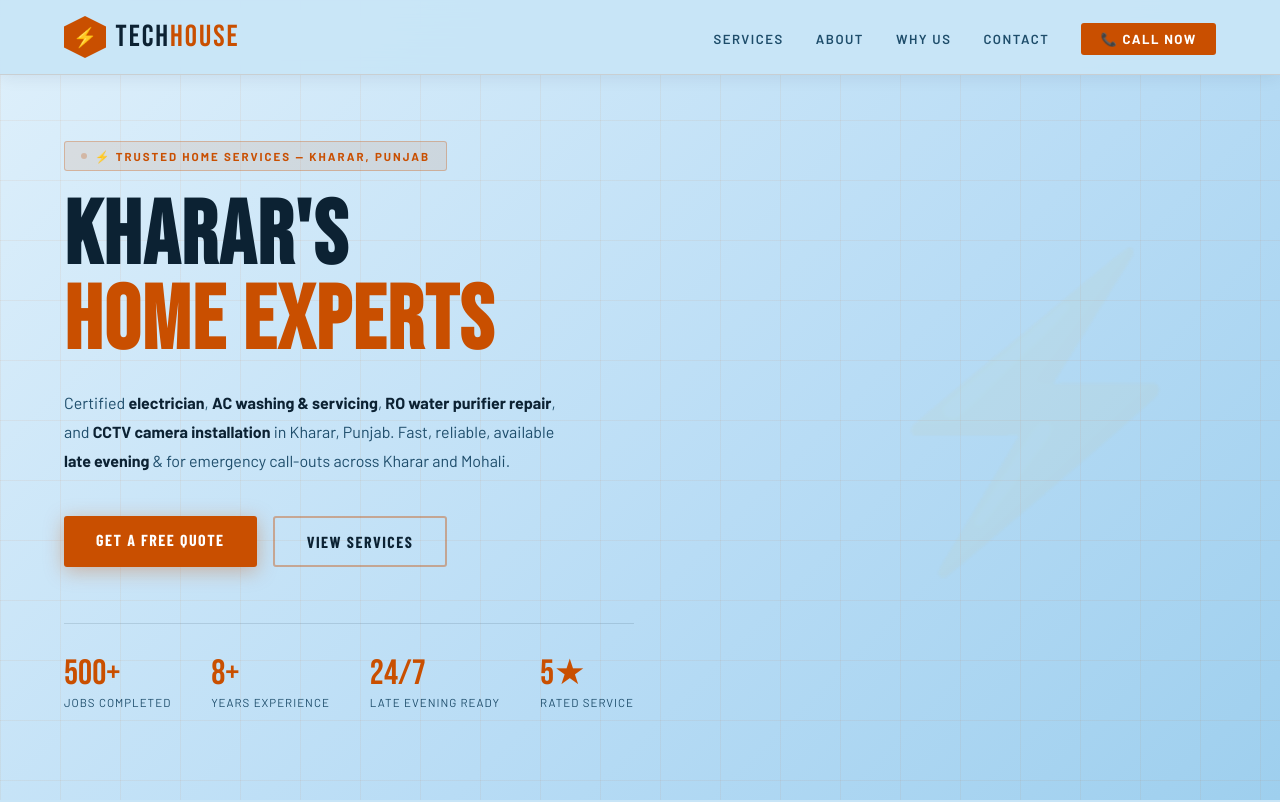
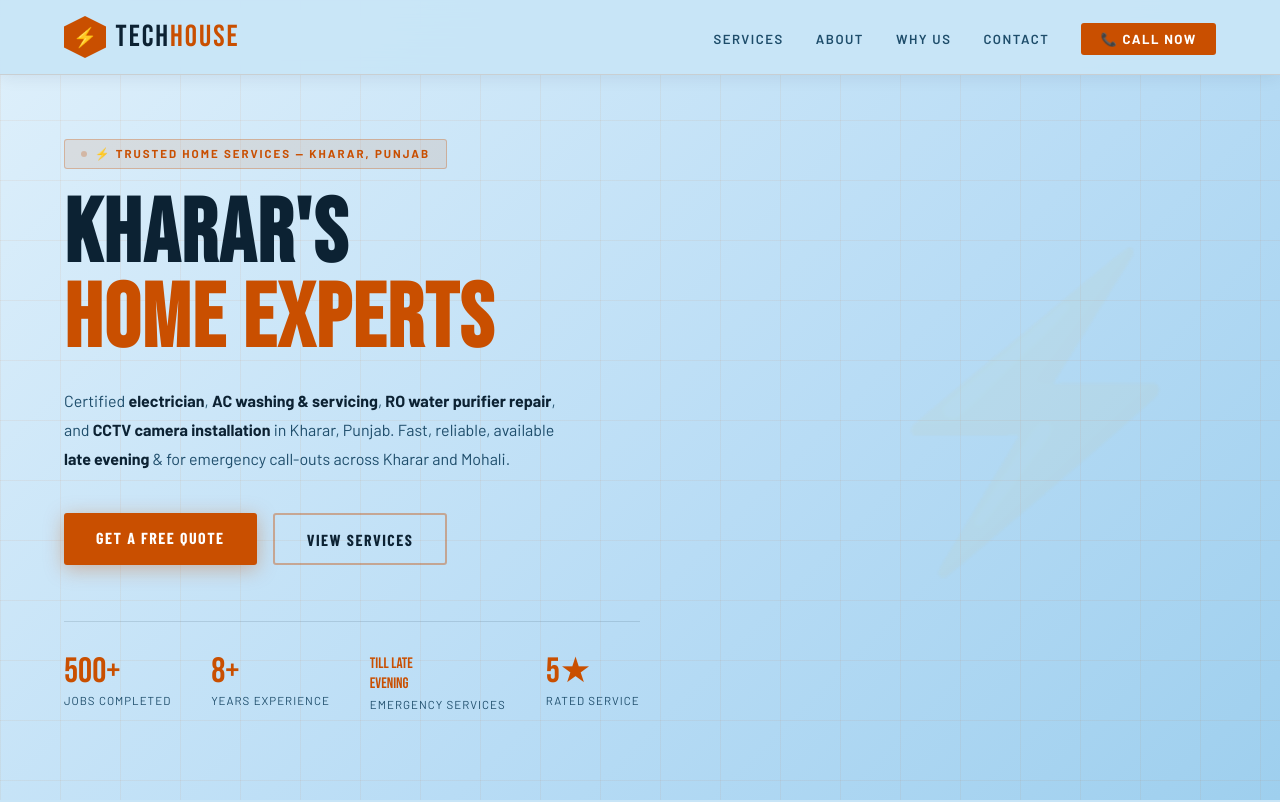
Before and after one commit to varindernoto-cloud/tech-house, a plain HTML site: page index.html in a window 1280 px wide. Shown: the top 802 px of the page. Drawn offline with nearby package versions, Linux system fonts and the light colour scheme.

Commit message:
Add files via upload

```diff
--- a/index.html
+++ b/index.html
@@ -251,7 +251,7 @@ footer{background:var(--dark);padding:3rem 5% 2rem;border-top:2px solid var(--or
     <div class="hero-stats">
       <div><div class="stat-n">500+</div><div class="stat-l">Jobs Completed</div></div>
       <div><div class="stat-n">8+</div><div class="stat-l">Years Experience</div></div>
-      <div><div class="stat-n">24/7</div><div class="stat-l">Late Evening Ready</div></div>
+      <div><div class="stat-n" style="font-size:0.95rem;line-height:1.3;">Till Late<br>Evening</div><div class="stat-l">Emergency Services</div></div>
       <div><div class="stat-n">5&#9733;</div><div class="stat-l">Rated Service</div></div>
     </div>
   </div>
@@ -329,7 +329,7 @@ footer{background:var(--dark);padding:3rem 5% 2rem;border-top:2px solid var(--or
       <span class="svc-ico">&#128680;</span>
       <h3 class="svc-ttl">Emergency Call-Out Kharar</h3>
       <p class="svc-desc">Power cuts, AC failures, RO issues, or urgent faults &#8212; we respond fast day and night. No job too late, no problem too urgent.</p>
-      <div class="tags"><span class="tag">24/7</span><span class="tag">Fast Response</span><span class="tag">All Faults</span><span class="tag tag-n">&#127769; Late Evening</span></div>
+      <div class="tags"><span class="tag">Late Evening</span><span class="tag">Fast Response</span><span class="tag">All Faults</span><span class="tag tag-n">&#127769; Late Evening</span></div>
     </div>
   </div>
 </section>
@@ -364,7 +364,7 @@ footer{background:var(--dark);padding:3rem 5% 2rem;border-top:2px solid var(--or
       <div class="ab"><div class="ab-n">500+</div><div class="ab-l">Happy Clients</div></div>
       <div class="ab"><div class="ab-n">8+</div><div class="ab-l">Years Active</div></div>
       <div class="ab"><div class="ab-n">100%</div><div class="ab-l">Satisfaction</div></div>
-      <div class="ab"><div class="ab-n">24/7</div><div class="ab-l">Available</div></div>
+      <div class="ab"><div class="ab-n" style="font-size:0.9rem;line-height:1.3;">Available till<br>Late Evening</div><div class="ab-l">Emergency Services</div></div>
     </div>
   </div>
   <div class="reveal">
```
